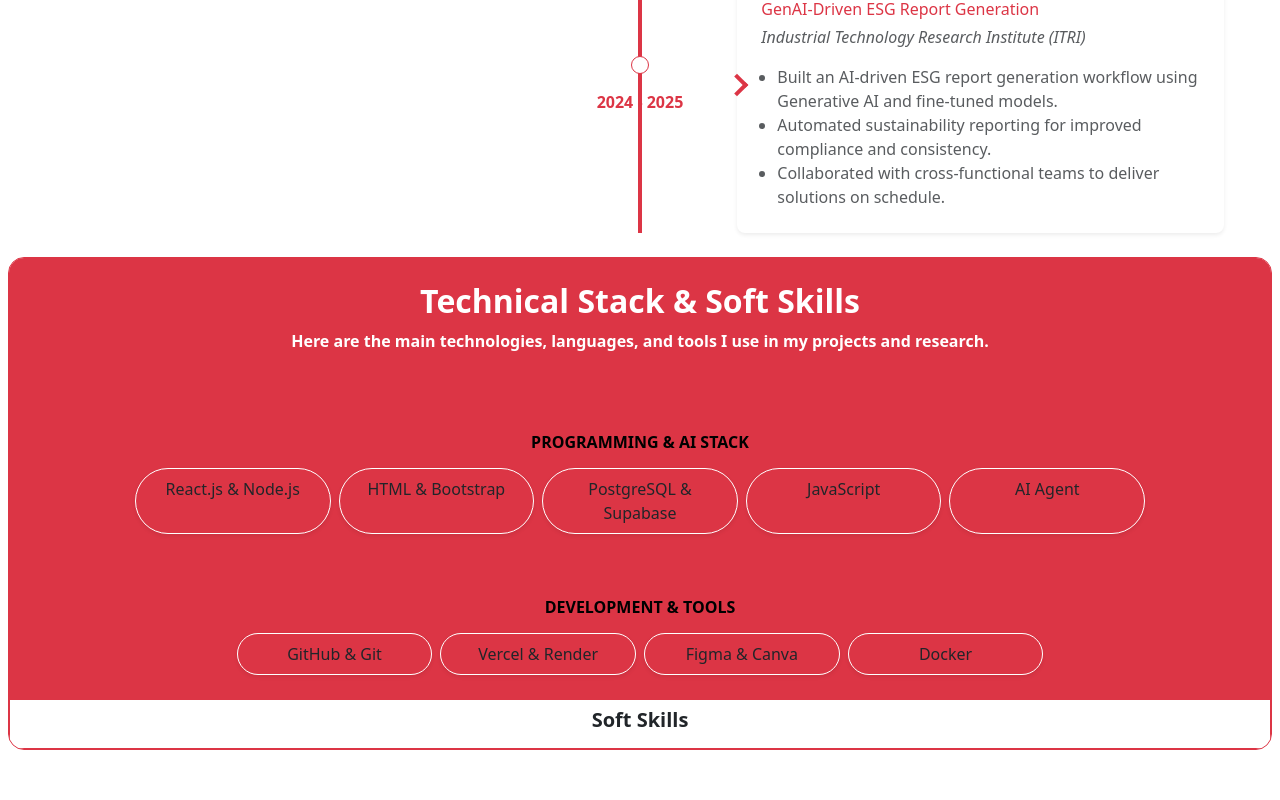
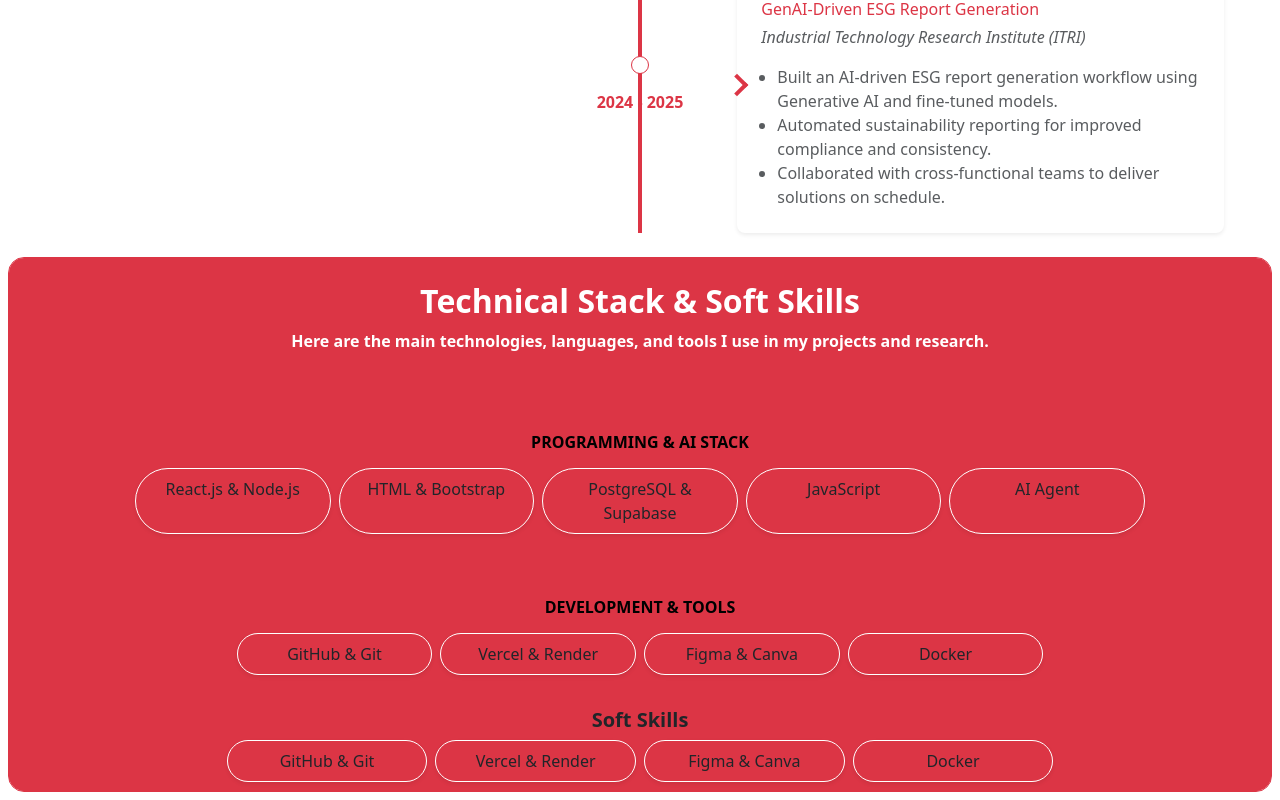
Before and after one commit to johnjerry8749/portflio, a React (Vite) app in the folder frontend/: page / in a window 1280 px wide. Shown: the part 2536-3336 px from the top of the page. Before the commit the page ends 3294 px from the top, so only its background shows below. Built offline with nearby package versions, Linux system fonts and the light colour scheme.

Commit message:
Enhance Soft Skills section with improved styling and layout for DevTools

```diff
--- a/frontend/src/components/Experince.jsx
+++ b/frontend/src/components/Experince.jsx
@@ -40,6 +40,8 @@ const Experience = () => {
     "Figma & Canva",
     "Docker",
   ];
+
+
 
   return (
     <div className="p-2 mt-2">
@@ -224,8 +226,17 @@ const Experience = () => {
           </div>
         </div>
         </div>
-        <div className="border border-danger p-2 ">
-            <h1 className="fs-5 fw-bold text-center tet-dark">Soft Skills</h1>
+        <div className="border border-danger p-2 bg-danger">
+            <h1 className="fs-5 fw-bold text-center text-dark">Soft Skills</h1>
+           <div className="row gx-2 gy-3 justify-content-center">
+            {devTools.map((tool, index) => (
+              <div key={index} className="col-6 col-sm-4 col-md-3 col-xl-2 d-flex justify-content-center">
+                <div className="skill-pill border border-white rounded-pill shadow-sm px-3 py-2 text-center text-dark w-100">
+                  {tool}
+                </div>
+              </div>
+            ))}
+          </div>
 
     </div>
       </div>
```
